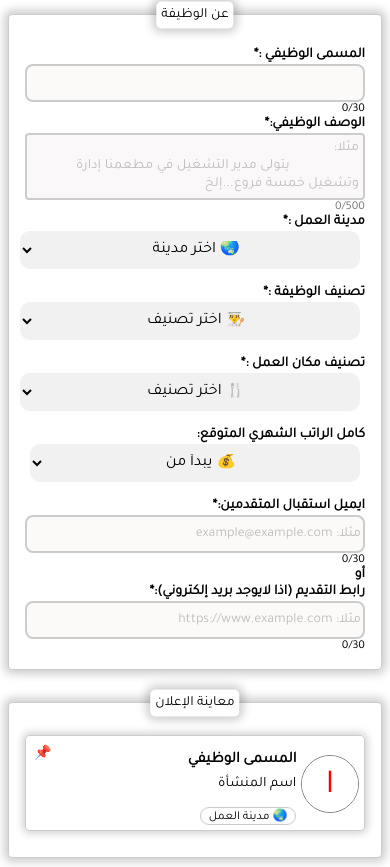
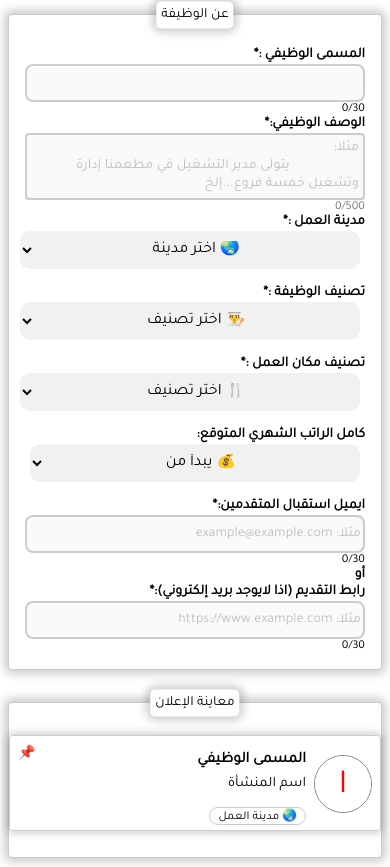
Before and after one commit to alrepo/job-board, a React (Create React App) app: page /jobs/new-job-post in a window 390 px wide. Shown: the part 447-1314 px from the top of the page. Built offline with nearby package versions, Linux system fonts and the light colour scheme.

Commit message:
wider demo job card in mobile (less InputDiv pdng)

```diff
--- a/src/components/NewJobPost/NewJobPost.jsx
+++ b/src/components/NewJobPost/NewJobPost.jsx
@@ -116,7 +116,7 @@ function NewJobPost()
 
             </InputDiv>
 
-            <InputDiv style={{marginTop: "2rem", paddingTop: "2rem"}}>
+            <InputDiv style={{marginTop: "2rem", paddingTop: "2rem", paddingLeft: "0", paddingRight: "0"}}>
 
             <Heading>معاينة الإعلان</Heading>
                 <JobCard
```
